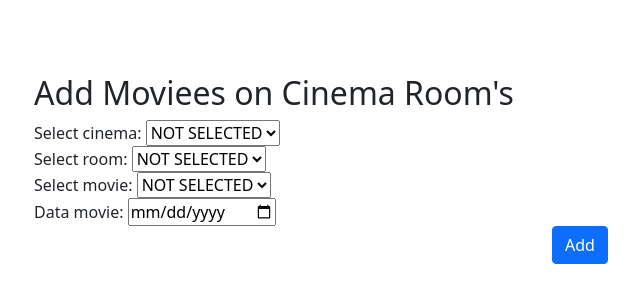
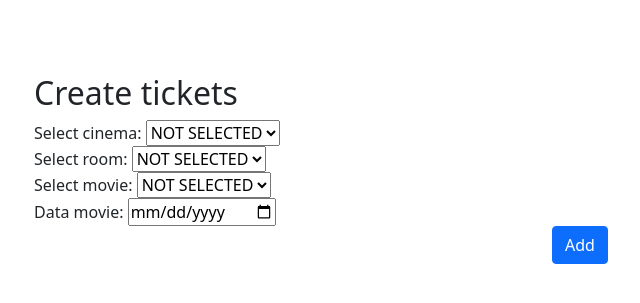
Before and after one commit to dbistuer/Projecte, a Django app: page /Teatre/MovieCinemaRoom/Add in a window 1280 px wide. Shown: the part 56-359 px from the top of the page, without its empty margins (60-700 px from the left). Run offline with Django 4.2, Linux system fonts and the light colour scheme; the visitor is signed in with stand-in values (Sample User, id 1); data comes from the database, SQL or seed files in the repository; data that the repository does not hold is empty; some libraries are stand-ins or nearby versions.

Commit message:
Changed name of Add movie to cinema to Create tickets

```diff
--- a/Teatre/Templates/MovieCinemaRoom/add.html
+++ b/Teatre/Templates/MovieCinemaRoom/add.html
@@ -1,13 +1,13 @@
 {% extends "base.html" %}
 
 {% block title %}
-Movie Cinema Room
+Create tickets
 {% endblock %}
 
 {% block content %}
 
 <div class="container" style="margin-top: 50px">
-    <h2>Add Moviees on Cinema Room's</h2>
+    <h2>Create tickets</h2>
     {% if messages %}
     <ul class="messages">
         {% for message in messages %}
```
